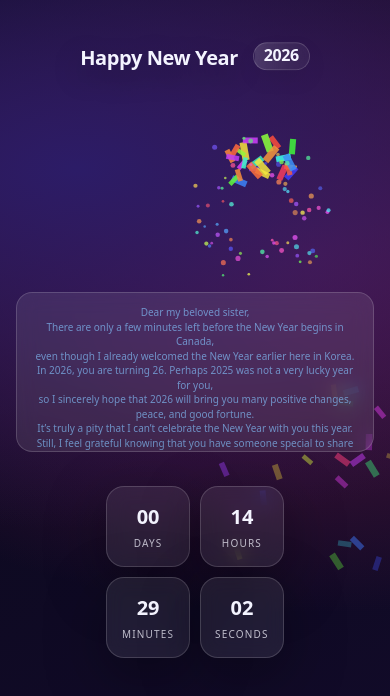
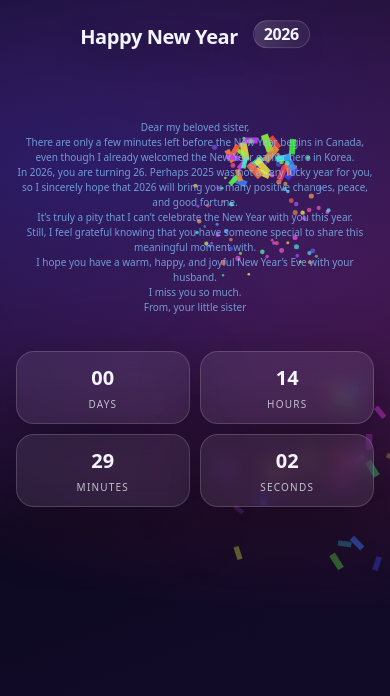
Before and after one commit to kimna2/Happy-New-Year, a plain HTML site: page index.html in a window 390 px wide. Drawn offline with Linux system fonts and the light colour scheme.

Commit message:
Add mobile responsive styles

```diff
--- a/style.css
+++ b/style.css
@@ -162,52 +162,65 @@ body{
    MOBILE (phone & small tablet)
    ========================= */
 @media (max-width: 768px){
+  /* Title ở trên */
   .top-area{
-    top: 28px;
+    top: 24px;
+    width: 100%;
+    padding: 0 14px;
   }
 
   .title{
     font-size: 32px;
-    line-height: 1.1;
+    line-height: 1.15;
+    margin: 0;
   }
+
   .year{
     font-size: 16px;
     padding: 4px 10px;
   }
 
-  /* Chừa khoảng trống cho title để không bị đè */
+  /* Đẩy nội dung xuống dưới để không đè lên title */
   .center-area{
-    padding: 16px;
-    padding-top: 140px;   /* quan trọng */
+    position: absolute;
+    inset: 0;
+    display: flex;
+    flex-direction: column;
+    align-items: center;
+    justify-content: flex-start;  /* không ép giữa nữa */
+    padding: 0 16px;
+    padding-top: 120px;          /* QUAN TRỌNG: chừa chỗ cho title */
+    text-align: center;
   }
 
-  /* Đoạn thư */
+  /* Đoạn thư (giữ hết chữ) */
   .subtitle{
     font-size: 13px;
-    line-height: 1.45;
-    opacity: .9;
-
-    max-height: 160px;    /* giới hạn chiều cao */
-    overflow-y: auto;     /* scroll */
-    padding: 12px 14px;
-    margin: 0 auto 16px;
-
-    background: rgba(255,255,255,.10);
-    border: 1px solid rgba(255,255,255,.18);
-    border-radius: 16px;
-
-    -webkit-backdrop-filter: blur(10px);
-    backdrop-filter: blur(10px);
+    line-height: 1.5;
+    margin: 0 0 18px;
+    max-width: 92vw;
+    word-break: keep-all;
   }
 
-  /* Countdown 2x2 */
+  /* Countdown 2x2 cho vừa màn hình */
   .countdown{
     grid-template-columns: repeat(2, 1fr);
     gap: 10px;
+    width: min(360px, 92vw);
   }
 
-  .cd-box span{ font-size: 26px; }
-  .cd-box small{ font-size: 10px; letter-spacing: .12em; }
+  .cd-box{
+    padding: 12px 10px;
+  }
+
+  .cd-box span{
+    font-size: 26px;
+  }
+
+  .cd-box small{
+    font-size: 10px;
+    letter-spacing: .12em;
+  }
 
   canvas#fx{
     filter: blur(0.2px);
```
